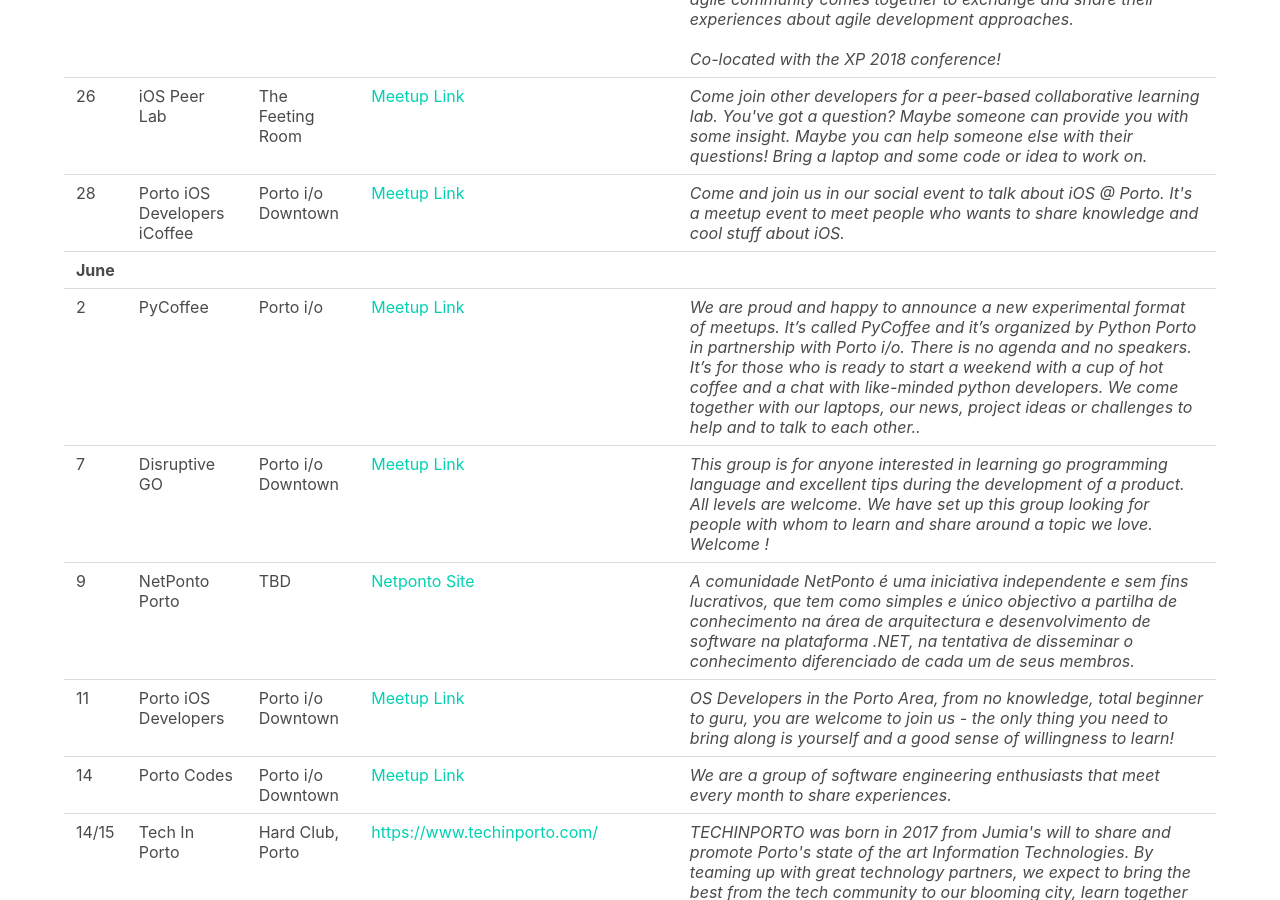
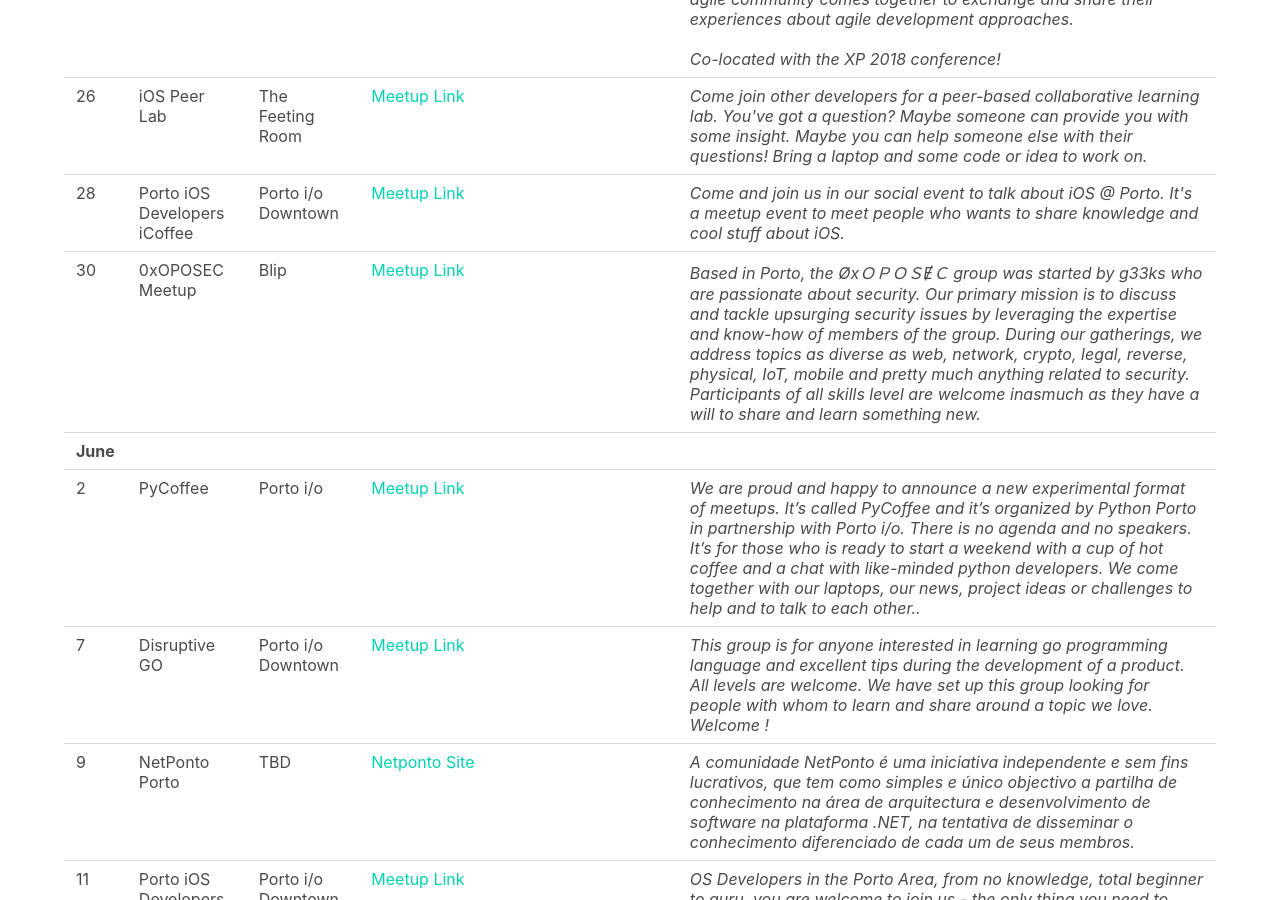
Before and after one commit to DevOpsPorto/devopsporto.github.io, a Jekyll site: the page built from events.html, in a window 1280 px wide and 900 px high, scrolled down 3138 px. Built offline with Jekyll 4.4.1, drawn with Linux system fonts in a browser that asks for light colours.

Commit message:
add oposec meetup

```diff
--- a/events.html
+++ b/events.html
@@ -319,7 +319,17 @@
                 <i>Come and join us in our social event to talk about iOS @ Porto. It's a meetup event to meet people who wants to share knowledge and cool stuff about iOS.</i>
             </td>
         </tr>
-        <tr></tr>
+        <tr>
+            <td>30</td>
+            <td>0xOPOSEC Meetup</td>
+            <td>Blip</td>
+            <td>
+                <a href="https://www.meetup.com/pt-BR/0xOPOSEC/events/250681142/" target="_blank">Meetup Link</a>
+            </td>
+            <td>
+                <i>Based in Porto, the ØxＯＰＯＳɆＣ group was started by g33ks who are passionate about security. Our primary mission is to discuss and tackle upsurging security issues by leveraging the expertise and know-how of members of the group. During our gatherings, we address topics as diverse as web, network, crypto, legal, reverse, physical, IoT, mobile and pretty much anything related to security. Participants of all skills level are welcome inasmuch as they have a will to share and learn something new.</i>
+            </td>
+        </tr>
         <tr>
             <td colspan="5">
                 <b>June</b>
```
